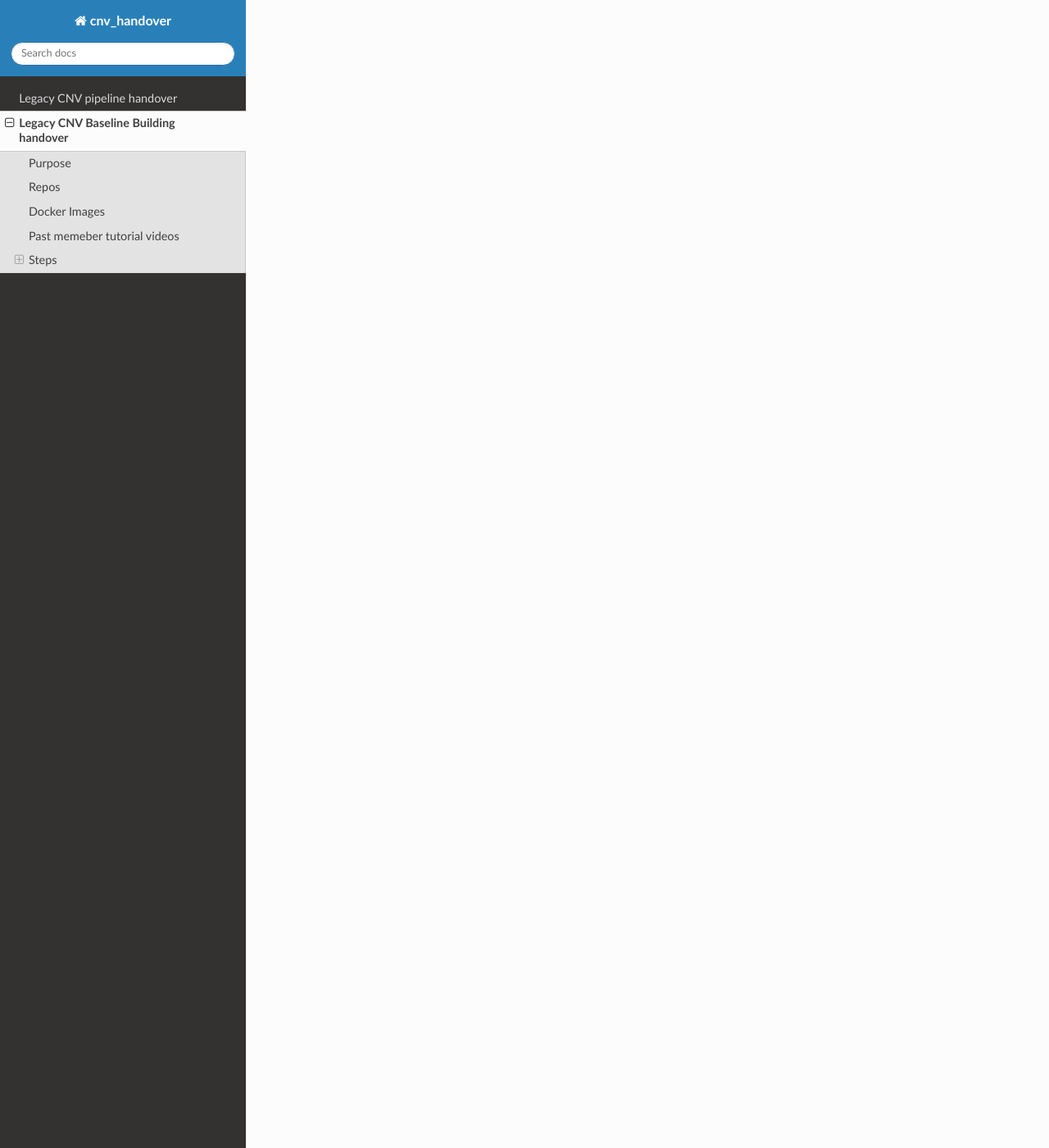
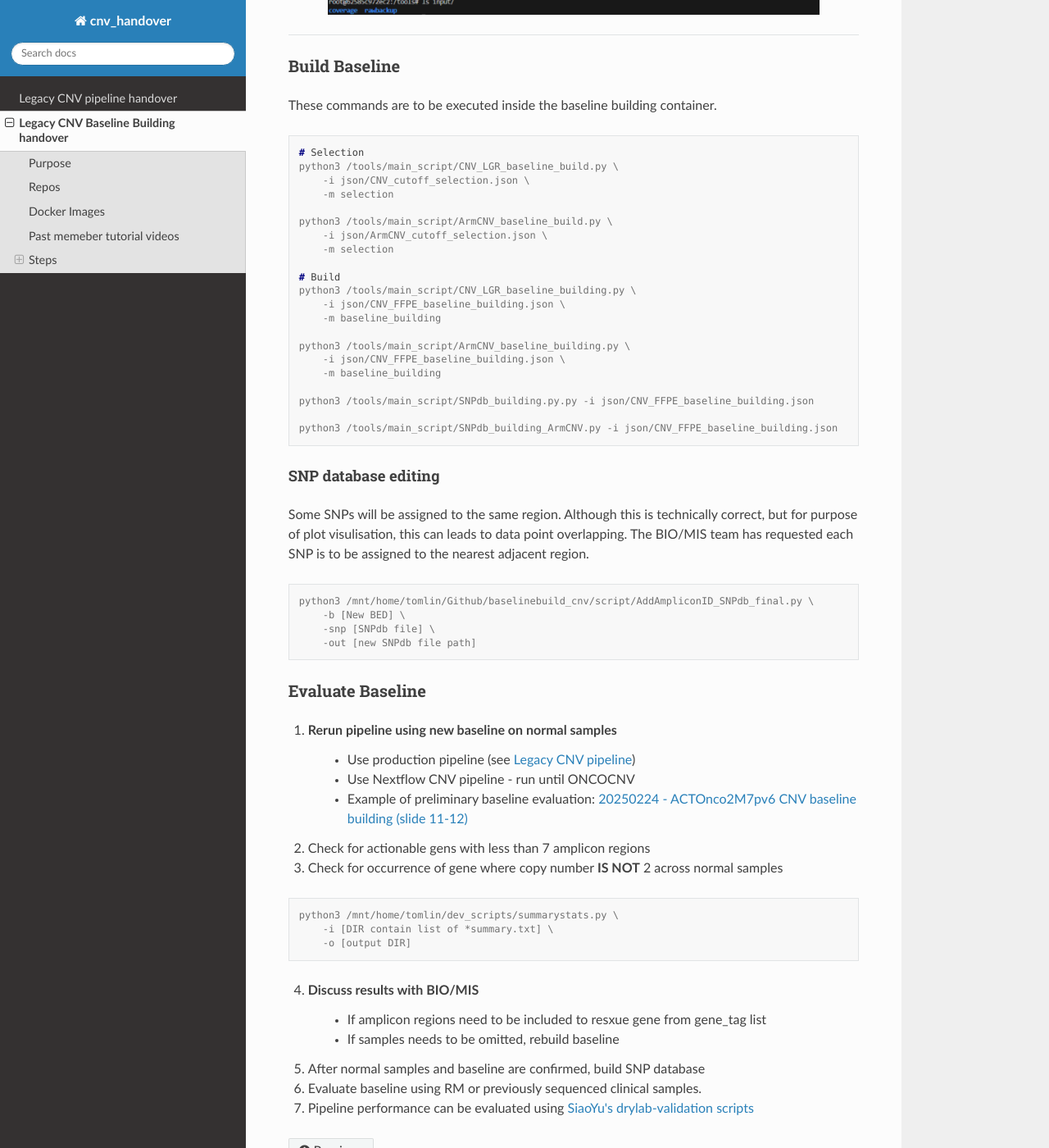
Before and after one commit to tomlinBI/cnv_handover, a Sphinx documentation site: the page built from docs/source/baselinebuilding.rst, in a window 1280 px wide and 1400 px high, scrolled down 6331 px. Shown: the whole window at 82% size. Built offline with Sphinx 7.4.7 and the Read the Docs theme 3.1.0, drawn with Linux system fonts in a browser that asks for light colours; some of the changed text lies outside the part shown.

Commit message:
update baseline building.rst

```diff
--- a/docs/source/baselinebuilding.rst
+++ b/docs/source/baselinebuilding.rst
@@ -7,6 +7,8 @@ Purpose
 -----------------
 This page provide a tutorial of how to build CNV baseline and its preliminary evaluation.
 This applies to all legacy pipeline projects.
+
+The baseline building pipeline was original a series of scripts written by past CNV team members. Ultimately, combined into a python pipeline by TsungHsun.
 
 -----------------
 Repos
@@ -78,8 +80,25 @@ Building files are usually the same every time, therefore stored in repository.
 - `PA031 <https://bitbucket.org/actgenomics/actcnv_baseline_automation/src/master/Panels/PA031/building_files>`_
 - `Onco2M7 <https://bitbucket.org/actgenomics/actcnv_baseline_automation/src/master/Panels/Onco2M7pv5/building_files>`_
 
-Explanation of different build files:
 
+Prepare config json
+========================
+
+The baseline building pipeline is controlled using JSON file, which list the path of the building files used by scripts in the pipeline.
+
+JSON key explanation
+~~~~~~~~~~~~~~~~~~~~~
+
+The JSON keys are fixed variable to be referenced in the python pipeline.
+
+- sequencer: Name of the sequencer (for filename labelling)
+- panel: Name of the panel (for filename labelling)
+- baseline: Baseline tissue type (for filename labelling)
+- location: Deprecated (but still used in pipeline)
+- machine: ACT Internal ID for machine type (for filename labelling)
+- sample_type: Number of samples, normal, FFPE and PBMC are denoted with N, F and P, respectively.
+- ONCOCNV: the ONCOCNV script to be used for baseline building (no change)
+- rm_sample: the samples to be omitted from baseline building (usually determined after normal sample evaluation)
 - cutoff_files: contain parameters to test for different high/low amplification efficienty and amplicon CVs.
 
 .. note::
@@ -147,19 +166,144 @@ Explanation of different build files:
 
 -----
 
-Prepare config json
-========================
+- cov_path: path to the directory with all the amplicon.cov.xls
+- output_path: path of the output directory
+- script_path: path of the pipeline scripts component (fixed)
+- LOH_cut: VAF range to define LOH SNPs
+- Homo_cut: VAF range to define HOM SNPs
+- Het_cut: SNP inclusion criterion -- the percentage of samples where these HET SNPs are found
+- LOH: SNP exclusion criterion -- the number of samples where these LOH SNPs are found
+- gnomeAD: percentage cutoff for gnomeAD database for SNP inclusion
+- Total_depth: Deprecated (defined by SNV pipeline)
+- Variant_counts: Deprecated (defined by SNV pipeline)
+- Strand_bias: Deprecated (defined by SNV pipeline)
+- bed (in SNPdb json): new BED files built
+- gene_info (in SNPdb json): new GeneInfo file built
+- vcf_path (in SNPdb json): directory containing the rawbackup annotation table
+
+Cutoff selection JSON
+~~~~~~~~~~~~~~~~~~~~~~
+
+.. image:: _img/bslbuild_cutoffjson.png
+    :width: 600px
+    :align: center
+    :alt: Example of cutoff selection JSON
+
+-----
+
+Baseline building JSON
+~~~~~~~~~~~~~~~~~~~~~~
+
+.. image:: _img/bslbuild_baselinejson.png
+    :width: 600px
+    :align: center
+    :alt: Example of baseline building JSON
+
+-----
+
+SNPdb building JSON
+~~~~~~~~~~~~~~~~~~~~~~
+
+.. image:: _img/bslbuild_snpjson.png
+    :width: 600px
+    :align: center
+    :alt: Example of SNPdb building JSON
+
+-----
+
 
 Prepare deployment YAML
 ========================
 
+.. note::
+
+    The container path of the mounted volume should be the same as the path in JSON files.
+
+.. image:: _img/bslbuild_yaml.png
+    :width: 600px
+    :align: center
+    :alt: Example of deployment YAML
+
+----
+
+
 Deploy container
 ========================
 
+.. code-block:: console
+
+    # deploy container
+    docker-compose -f [YAML file] up -d
+
+.. image:: _img/bslbuild_container.png
+    :width: 600px
+    :align: center
+    :alt: Example of deployed container
+
+----
 
 Build Baseline
 ========================
 
+These commands are to be executed inside the baseline building container.
+
+.. code-block:: console
+
+    # Selection
+    python3 /tools/main_script/CNV_LGR_baseline_build.py \
+        -i json/CNV_cutoff_selection.json \
+        -m selection
+
+    python3 /tools/main_script/ArmCNV_baseline_build.py \
+        -i json/ArmCNV_cutoff_selection.json \
+        -m selection
+
+    # Build
+    python3 /tools/main_script/CNV_LGR_baseline_building.py \
+        -i json/CNV_FFPE_baseline_building.json \
+        -m baseline_building
+
+    python3 /tools/main_script/ArmCNV_baseline_building.py \
+        -i json/CNV_FFPE_baseline_building.json \
+        -m baseline_building
+
+    python3 /tools/main_script/SNPdb_building.py.py -i json/CNV_FFPE_baseline_building.json
+
+    python3 /tools/main_script/SNPdb_building_ArmCNV.py -i json/CNV_FFPE_baseline_building.json
+
+SNP database editing
+~~~~~~~~~~~~~~~~~~~~~
+
+Some SNPs will be assigned to the same region. Although this is technically correct, but for purpose of plot visulisation,
+this can leads to data point overlapping. The BIO/MIS team has requested each SNP is to be assigned to the nearest adjacent region.
+
+.. code-block:: console
+
+    python3 /mnt/home/tomlin/Github/baselinebuild_cnv/script/AddAmpliconID_SNPdb_final.py \
+        -b [New BED] \
+        -snp [SNPdb file] \
+        -out [new SNPdb file path]
+
 
 Evaluate Baseline
 ========================
+
+1. Rerun pipeline using new baseline on normal samples
+    - Use production pipeline (see `Legacy CNV pipeline <legacy_pipeline.rst>`_)
+    - Use Nextflow CNV pipeline - run until ONCOCNV
+    - Example of preliminary baseline evaluation: `20250224 - ACTOnco2M7pv6 CNV baseline building (slide 11-12) <https://actgenomics-my.sharepoint.com/:p:/p/tomlin/ETzZA-kdkuBEoDewbhVZ2WgBkwGG8PsG1XKMsUhjhN9R9g?e=xoaETd>`_
+2. Check for actionable gens with less than 7 amplicon regions
+3. Check for occurrence of gene where copy number **IS NOT** 2 across normal samples
+
+.. code-block:: console
+
+    python3 /mnt/home/tomlin/dev_scripts/summarystats.py \
+        -i [DIR contain list of *summary.txt] \
+        -o [output DIR]
+
+4. Discuss results with BIO/MIS
+    - If amplicon regions need to be included to resxue gene from gene_tag list
+    - If samples needs to be omitted, rebuild baseline
+5. After normal samples and baseline are confirmed, build SNP database
+6. Evaluate baseline using RM or previously sequenced clinical samples.
+7. Pipeline performance can be evaluated using `SiaoYu's drylab-validation scripts <https://github.com/ACTGenomics/actg-drylab-validation>`_
```
Also changed, not shown: docs/source/_img/bslbuild_container.png (added), docs/source/_img/bslbuild_yaml.png (added).
